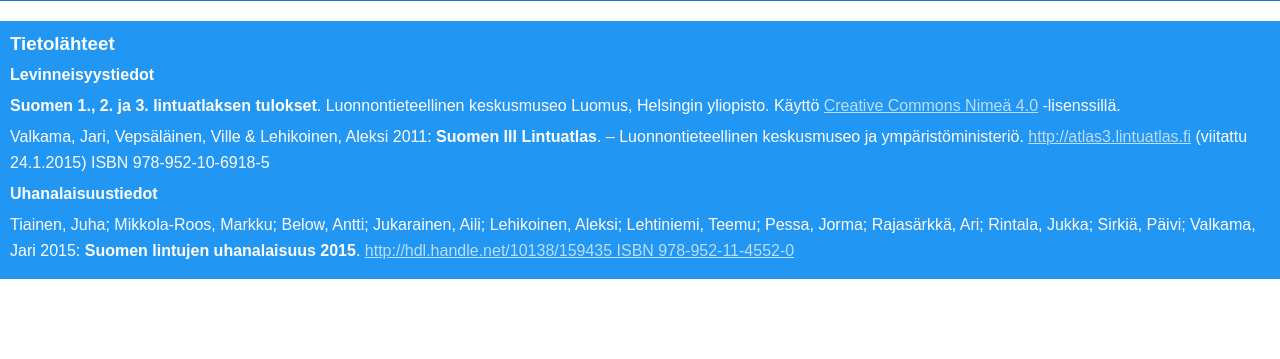
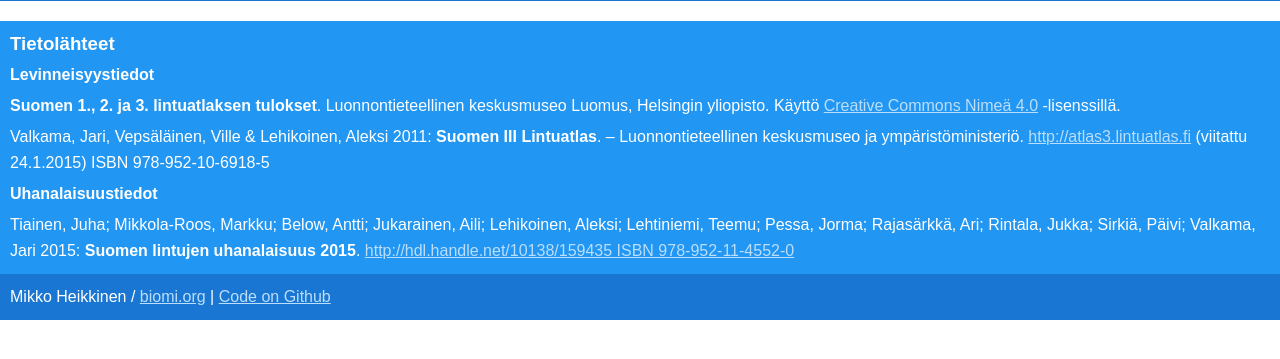
Before and after one commit to mikkohei13/Suomen-linnut, a PHP site: page / in a window 1280 px wide. Shown: the part 47-406 px from the top of the page. Run offline with PHP 8.4, Linux system fonts and the light colour scheme; some libraries are stand-ins or nearby versions.

Commit message:
Footer styles

```diff
--- a/css/app.css
+++ b/css/app.css
@@ -106,3 +106,10 @@ h2
 {
 	margin: 0 0 5px 0;
 }
+
+#footer-container #credits
+{
+	margin: 10px -10px -10px -10px;
+	padding: 10px;
+	background-color: #1976D2;
+}
--- a/index.php
+++ b/index.php
@@ -71,6 +71,8 @@
 
 <p>Tiainen, Juha; Mikkola-Roos, Markku; Below, Antti; Jukarainen, Aili; Lehikoinen, Aleksi; Lehtiniemi, Teemu; Pessa, Jorma; Rajasärkkä, Ari; Rintala, Jukka; Sirkiä, Päivi; Valkama, Jari 2015: <strong>Suomen lintujen uhanalaisuus 2015</strong>. <a href="http://hdl.handle.net/10138/159435 ISBN 978-952-11-4552-0">http://hdl.handle.net/10138/159435 ISBN 978-952-11-4552-0</a></p>
 
+<p id="credits">Mikko Heikkinen / <a href="http://www.biomi.org/">biomi.org</a> | <a href="https://github.com/mikkohei13/Suomen-linnut">Code on Github</a></p>
+
 
 
             </footer>
```
